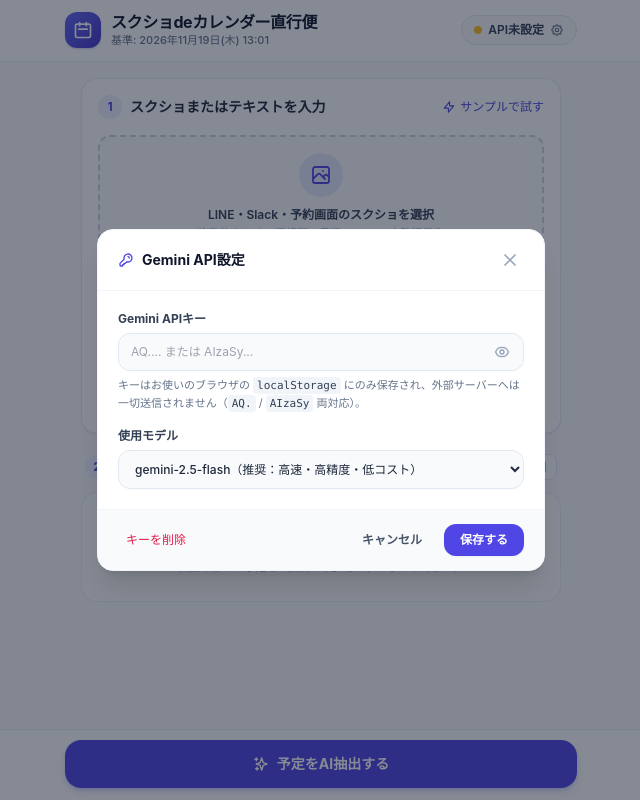
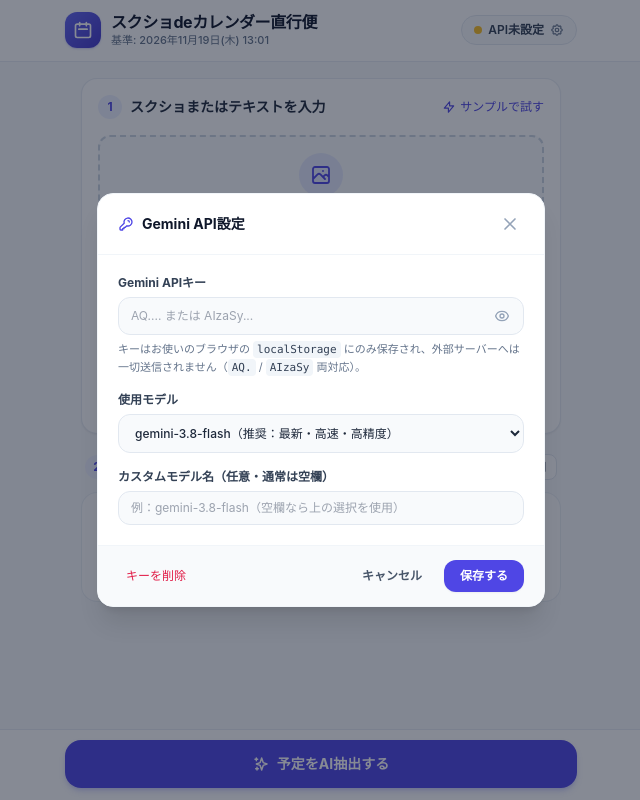
Before and after one commit to greenuv213-dotcom/screenshot-calendar, a plain HTML site: page index.html in a window 1280 px wide. Both pictures are taken after a click on the button "API未設定". Shown: the whole page, without its empty margins (319-959 px from the left). Drawn offline with nearby package versions, Linux system fonts and the light colour scheme.

Commit message:
Update index.html

```diff
--- a/index.html
+++ b/index.html
@@ -286,10 +286,21 @@
             id="modelSelect"
             class="w-full rounded-xl border border-slate-200 bg-slate-50 px-3 py-2.5 text-xs font-medium text-slate-800 focus:bg-white focus:border-brand-500 outline-none"
           >
-            <option value="gemini-2.5-flash">gemini-2.5-flash（推奨：高速・高精度・低コスト）</option>
-            <option value="gemini-2.5-flash-lite">gemini-2.5-flash-lite（超高速・軽量）</option>
-            <option value="gemini-2.5-pro">gemini-2.5-pro（複雑な日程表向け）</option>
+            <option value="gemini-3.8-flash">gemini-3.8-flash（推奨：最新・高速・高精度）</option>
+            <option value="gemini-3.8-flash-lite">gemini-3.8-flash-lite（超高速・軽量）</option>
+            <option value="gemini-3.8-pro">gemini-3.8-pro（複雑な日程表向け）</option>
           </select>
+        </div>
+
+        <div class="space-y-1.5">
+          <label for="customModelInput" class="block text-xs font-bold text-slate-700">カスタムモデル名（任意・通常は空欄）</label>
+          <input
+            id="customModelInput"
+            type="text"
+            placeholder="例：gemini-3.8-flash（空欄なら上の選択を使用）"
+            autocomplete="off"
+            class="w-full rounded-xl border border-slate-200 bg-slate-50 px-3 py-2 text-xs text-slate-800 focus:bg-white focus:border-brand-500 outline-none"
+          />
         </div>
       </div>
 
@@ -318,6 +329,8 @@
      **************************************************************/
     const STORAGE_KEY_API = 'sc_cal_gemini_api_key';
     const STORAGE_KEY_MODEL = 'sc_cal_gemini_model';
+    const STORAGE_KEY_CUSTOM_MODEL = 'sc_cal_gemini_custom_model';
+    const DEFAULT_MODEL = 'gemini-3.8-flash';
     const MAX_IMAGE_DIMENSION = 1200;
     const JPEG_QUALITY = 0.82;
     const WEEKDAYS_JP = ['日曜日', '月曜日', '火曜日', '水曜日', '木曜日', '金曜日', '土曜日'];
@@ -338,6 +351,7 @@
     const apiKeyInput = document.getElementById('apiKeyInput');
     const toggleApiKeyVisibilityBtn = document.getElementById('toggleApiKeyVisibilityBtn');
     const modelSelect = document.getElementById('modelSelect');
+    const customModelInput = document.getElementById('customModelInput');
     const apiKeyStatusDot = document.getElementById('apiKeyStatusDot');
     const apiKeyStatusText = document.getElementById('apiKeyStatusText');
     const currentClockDisplay = document.getElementById('currentClockDisplay');
@@ -457,7 +471,7 @@
         toast.style.opacity = '0';
         toast.style.transition = 'opacity 0.25s ease';
         setTimeout(() => toast.remove(), 250);
-      }, 2800);
+      }, 3200);
     }
 
     /**************************************************************
@@ -467,8 +481,22 @@
       return (localStorage.getItem(STORAGE_KEY_API) || '').trim();
     }
 
+    function getCustomModel() {
+      return (localStorage.getItem(STORAGE_KEY_CUSTOM_MODEL) || '').trim();
+    }
+
+    function getDropdownModel() {
+      const saved = (localStorage.getItem(STORAGE_KEY_MODEL) || '').trim();
+      // 提供終了した2.5系がlocalStorageに残っている場合は自動で最新デフォルトへ移行
+      if (!saved || saved.startsWith('gemini-2.5-')) {
+        localStorage.setItem(STORAGE_KEY_MODEL, DEFAULT_MODEL);
+        return DEFAULT_MODEL;
+      }
+      return saved;
+    }
+
     function getSelectedModel() {
-      return localStorage.getItem(STORAGE_KEY_MODEL) || 'gemini-2.5-flash';
+      return getCustomModel() || getDropdownModel();
     }
 
     function updateApiKeyStatusUI() {
@@ -484,7 +512,8 @@
 
     function openSettingsModal() {
       apiKeyInput.value = getApiKey();
-      modelSelect.value = getSelectedModel();
+      modelSelect.value = getDropdownModel();
+      customModelInput.value = getCustomModel();
       settingsModal.classList.remove('hidden');
       settingsModal.classList.add('flex');
     }
@@ -505,12 +534,21 @@
     saveSettingsBtn.addEventListener('click', () => {
       const key = apiKeyInput.value.trim();
       const model = modelSelect.value;
+      const customModel = customModelInput.value.trim();
+
       if (key) {
         localStorage.setItem(STORAGE_KEY_API, key);
       } else {
         localStorage.removeItem(STORAGE_KEY_API);
       }
       localStorage.setItem(STORAGE_KEY_MODEL, model);
+
+      if (customModel) {
+        localStorage.setItem(STORAGE_KEY_CUSTOM_MODEL, customModel);
+      } else {
+        localStorage.removeItem(STORAGE_KEY_CUSTOM_MODEL);
+      }
+
       updateApiKeyStatusUI();
       closeSettingsModal();
       showToast('API設定を保存しました', 'success');
@@ -827,9 +865,6 @@ ${upcomingDaysLines.join('\n')}
           headers,
           body: JSON.stringify(payload)
         });
-        if (fallbackResponse.ok) {
-          return fallbackResponse;
-        }
         return fallbackResponse;
       }
 
@@ -1382,6 +1417,7 @@ ${upcomingDaysLines.join('\n')}
     /**************************************************************
      * 初期化処理
      **************************************************************/
+    getDropdownModel(); // 古い2.5系が保存されていれば自動更新
     updateClockBanner();
     setInterval(updateClockBanner, 30000);
     updateApiKeyStatusUI();
```
